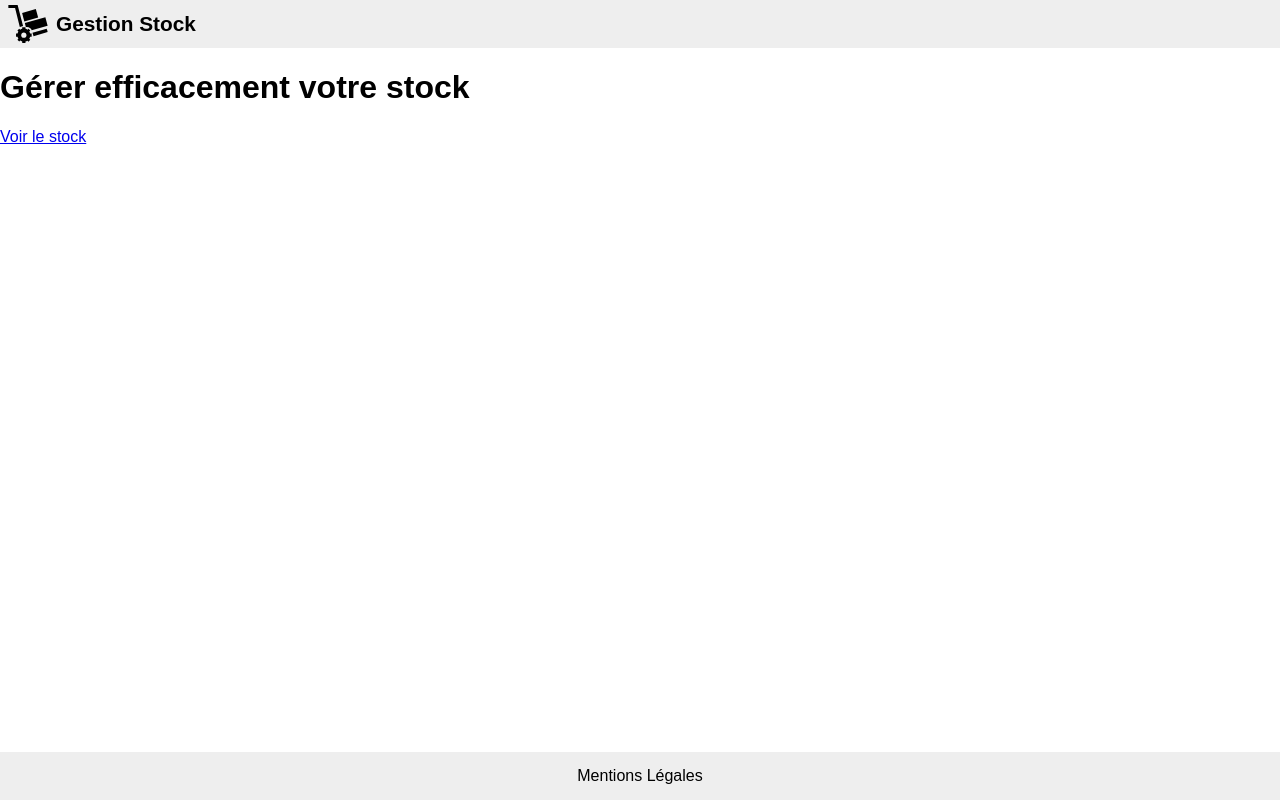
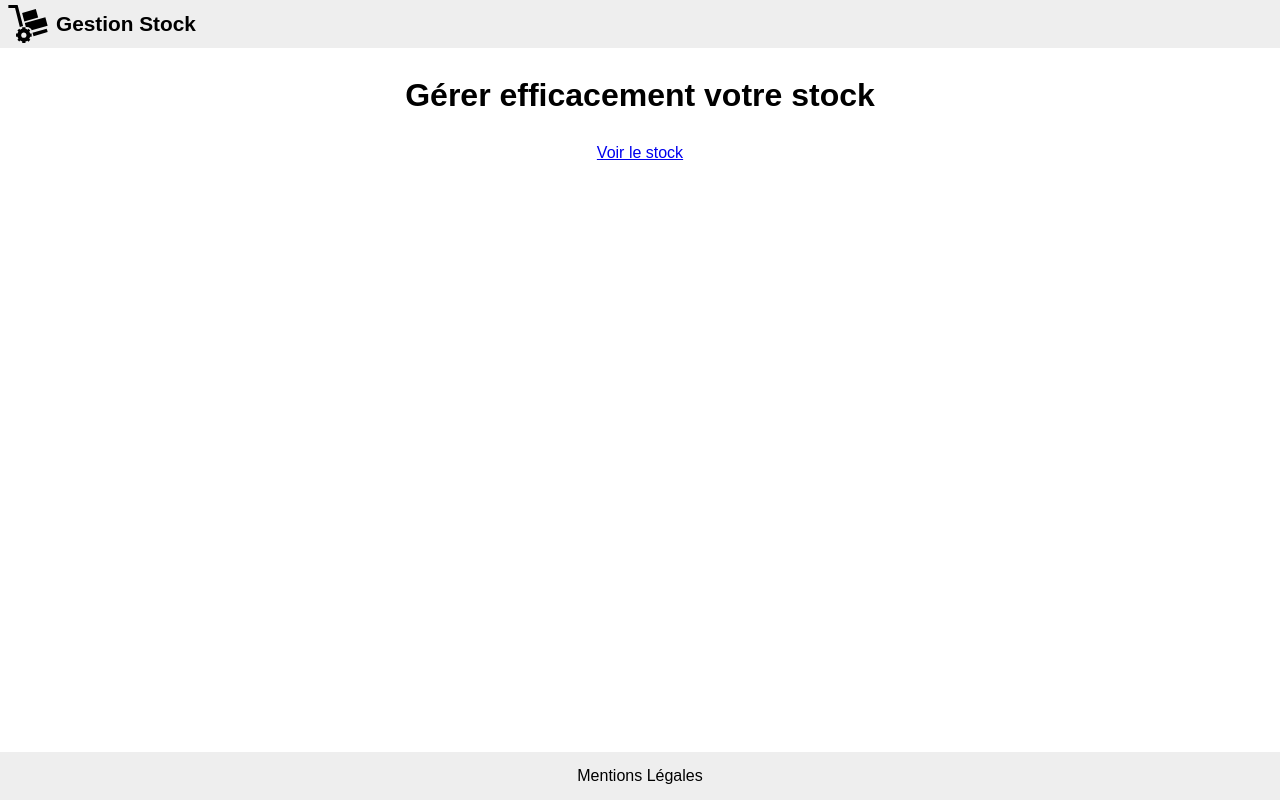
Before and after one commit to jlg-formation/agu-may-2023, an Angular app in the folder front/: page / in a window 1280 px wide. Built offline with nearby package versions, Linux system fonts and the light colour scheme.

Commit message:
dev: css for legal and home

```diff
--- a/front/src/app/app.component.scss
+++ b/front/src/app/app.component.scss
@@ -2,5 +2,5 @@
   display: flex;
   flex-flow: column;
   justify-content: space-between;
-  height: 100vh;
+  min-height: 100vh;
 }
--- a/front/src/styles.scss
+++ b/front/src/styles.scss
@@ -10,3 +10,19 @@
 body {
   font-family: sans-serif;
 }
+
+main {
+  display: flex;
+  flex-flow: column;
+  align-items: center;
+  gap: 0.5em;
+  padding: 0.5em;
+
+  width: 100%;
+  max-width: 100ch;
+  margin: 0 auto;
+
+  p {
+    width: 100%;
+  }
+}
```
